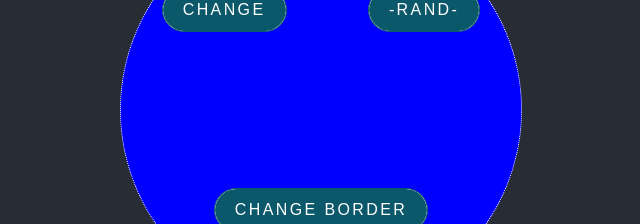
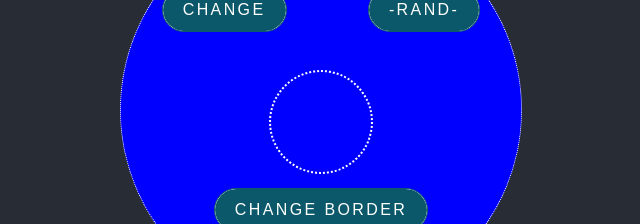
Before and after one commit to lukastabu/zirafa, a React (Create React App) app in the folder r1/: page / in a window 1280 px wide. Both pictures are taken after a click on the element "Labas". Shown: the part 356-580 px from the top of the page, without its empty margins (319-959 px from the left). Built offline with nearby package versions, Linux system fonts and the light colour scheme.

Commit message:
Su nosim

```diff
--- a/r1/src/App.scss
+++ b/r1/src/App.scss
@@ -231,7 +231,6 @@ button {
 
 .too-small {
     position: absolute;
-    top: -60px;
     display: flex;
     justify-content: center;
     align-items: center;
--- a/r1/src/Components/james_bond/BlueSquare.jsx
+++ b/r1/src/Components/james_bond/BlueSquare.jsx
@@ -30,8 +30,9 @@ function BlueSquare({sc}) {
             <button onClick={changeBg}>Change</button>
             <button onClick={changeRand}>-Rand-</button>
             <button onClick={changeBorder}>Change border</button>
-            <Small side="left" sc={sc}></Small>
-            <Small side="right" sc={sc}></Small>
+            <Small side="left" top={-60} sc={sc}></Small>
+            <Small side="right" top={-60} sc={sc}></Small>
+            <Small side="" top={160} sc={sc}></Small>
         </div>
     )
 }
--- a/r1/src/Components/james_bond/Small.jsx
+++ b/r1/src/Components/james_bond/Small.jsx
@@ -1,7 +1,7 @@
 import { useState } from "react";
 import randColor from "../../Functions/randColor";
 
-function Small({side, sc}) {
+function Small({side, sc, top}) {
 
     const [color, setColor] = useState(null);
 
@@ -14,6 +14,7 @@ function Small({side, sc}) {
             {
                 left: side === 'left' ? '-10px' : null,
                 right: side === 'right' ? '-10px' : null,
+                top: top + 'px',
                 backgroundColor: color
             }
         }></div>
```
